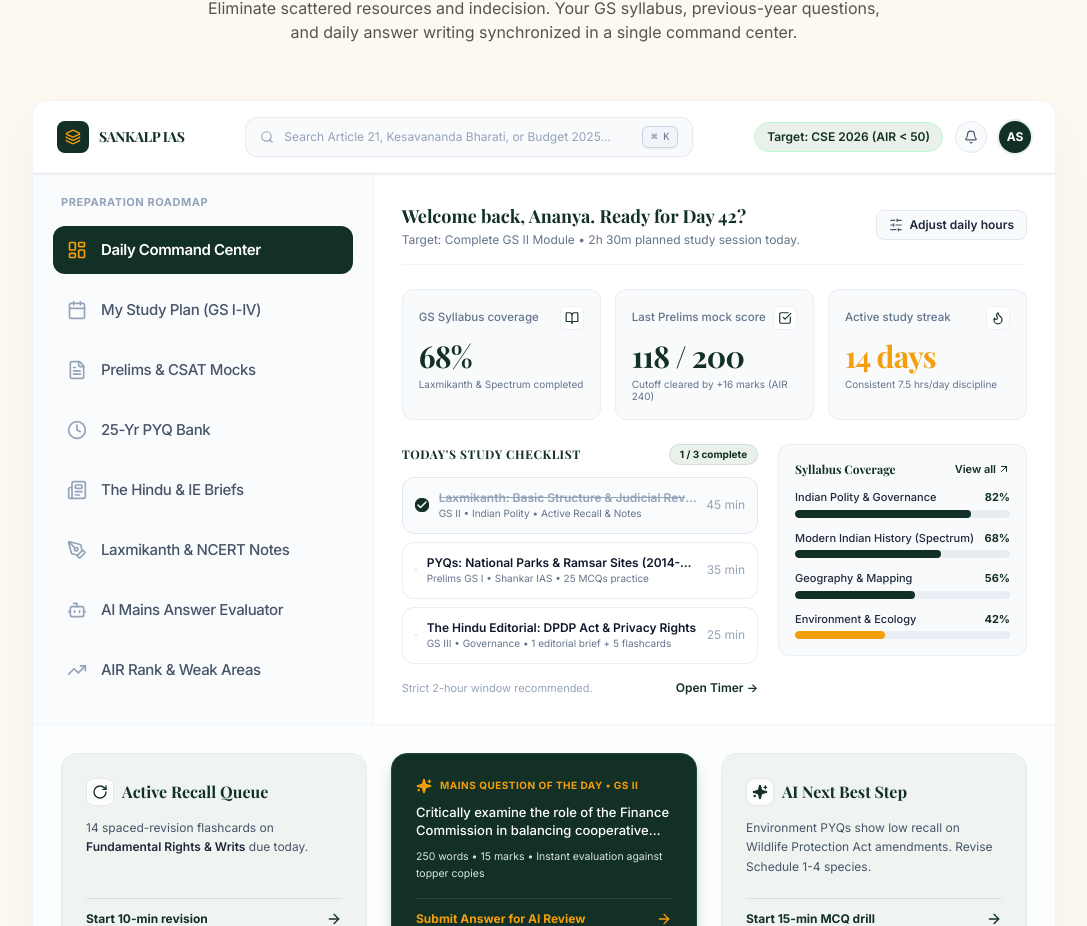
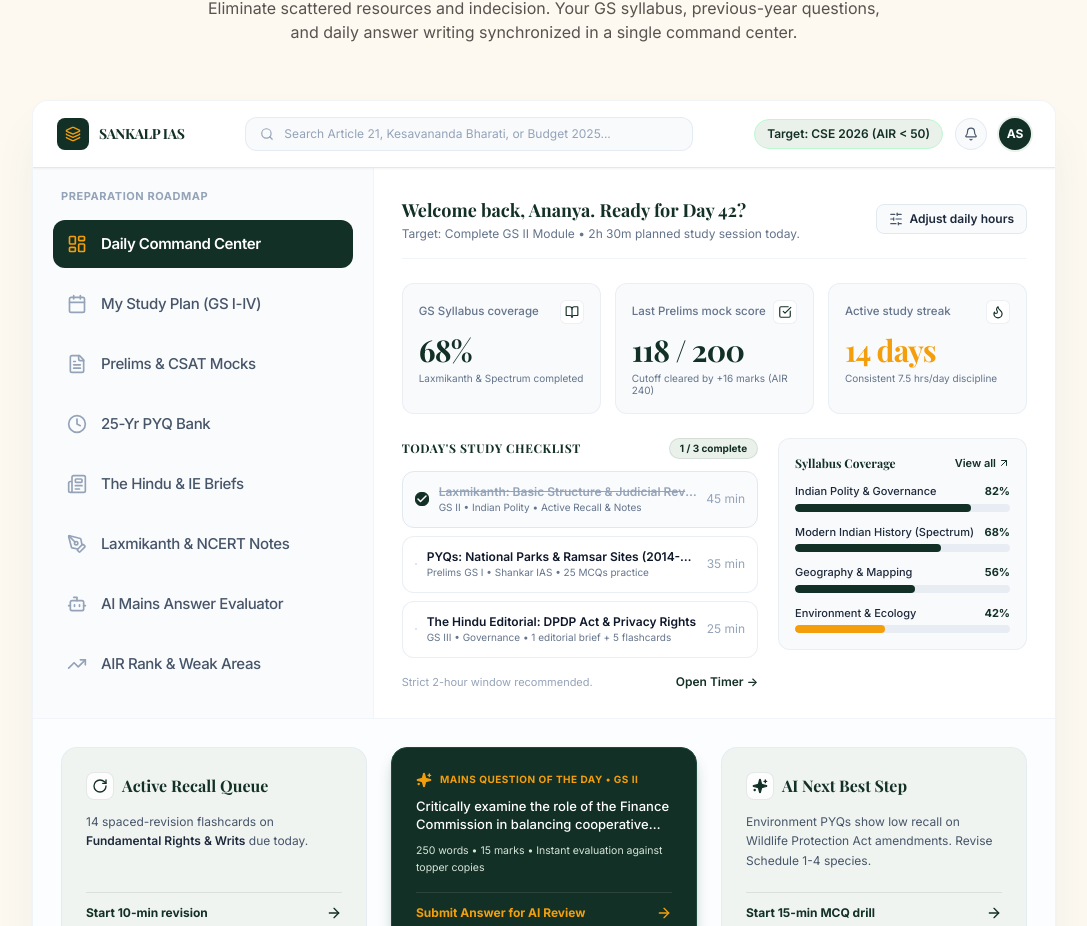
Before and after one commit to Farhaan-Coder/UPSC_WEBPAGE_UPDATED, a React (Vite) app: page / in a window 1280 px wide. Shown: the part 2414-3340 px from the top of the page, without its empty margins (96-1183 px from the left). Built offline with nearby package versions, Linux system fonts and the light colour scheme; a web font is replaced by a local one.

Commit message:
feat: remove ⌘ K shortcut badge from search bar

```diff
--- a/src/components/DashboardPreview.jsx
+++ b/src/components/DashboardPreview.jsx
@@ -135,7 +135,6 @@ export default function DashboardPreview() {
                   placeholder="Search Article 21, Kesavananda Bharati, or Budget 2025..."
                   className="w-full bg-transparent border-none p-0 text-xs text-slate-700 placeholder-slate-400 focus:outline-none focus:ring-0"
                 />
-                <kbd className="bg-slate-100 border border-slate-300 text-slate-500 text-[10px] px-2 py-0.5 rounded-md shadow-sm font-mono shrink-0 select-none">⌘ K</kbd>
               </div>
 
               <div className="flex items-center gap-2 sm:gap-3 shrink-0">
```
